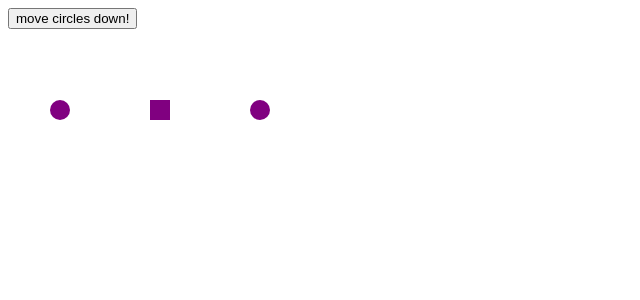
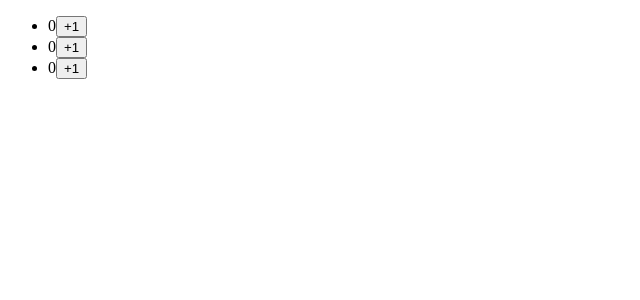
Before and after one commit to hayetmnasrighabri/reactjs, a React (Create React App) app: page / in a window 1280 px wide. Shown: the top 300 px of the page, without its empty margins (0-640 px from the left). Built offline with nearby package versions, Linux system fonts and the light colour scheme.

Commit message:
Remplacer des éléments dans un tableau

```diff
--- a/src/App.js
+++ b/src/App.js
@@ -1,49 +1,37 @@
-import { useState } from "react"
+import { useState } from 'react';
 
-let initialShapes=[
-  {id: 0,  type:'circle', x:50, y:100},
-  { id: 1, type: 'square', x: 150, y: 100 },
-  { id: 2, type: 'circle', x: 250, y: 100 },
-]
+let initialCounters = [
+  0, 0, 0
+];
 
-export default function ShapeEditor(){
-  const [shapes, setShapes]=useState(initialShapes)
- const handleClick=()=>{
-  const nextShapes=shapes.map(shape=>{
-    if(shape.type==='square') {
-      return shape
-    } else {
-      return {
-        ...shape,
-        y:shape.y+50
+export default function CounterList() {
+  const [counters, setCounters] = useState(
+    initialCounters
+  );
+
+  function handleIncrementClick(index) {
+    const nextCounters = counters.map((c, i) => {
+      if (i === index) {
+        // Increment the clicked counter
+        return c + 1;
+      } else {
+        // The rest haven't changed
+        return c;
       }
-    }
-    }
-  )
-  setShapes(nextShapes)
- }
+    });
+    setCounters(nextCounters);
+  }
+
   return (
-    <>
-    <button onClick={handleClick}>
-      move circles down!
-    </button>
-    {shapes.map(shape=> (
-      <div key={shape.id}
-      style={{
-        background: 'purple',
-          position: 'absolute',
-          left: shape.x,
-          top: shape.y,
-          borderRadius:
-            shape.type === 'circle'
-              ? '50%' : '',
-          width: 20,
-          height: 20,
-      }}
-      >
-
-      </div>
-    ))}
-    </>
-  )
+    <ul>
+      {counters.map((counter, i) => (
+        <li key={i}>
+          {counter}
+          <button onClick={() => {
+            handleIncrementClick(i);
+          }}>+1</button>
+        </li>
+      ))}
+    </ul>
+  );
 }
```
